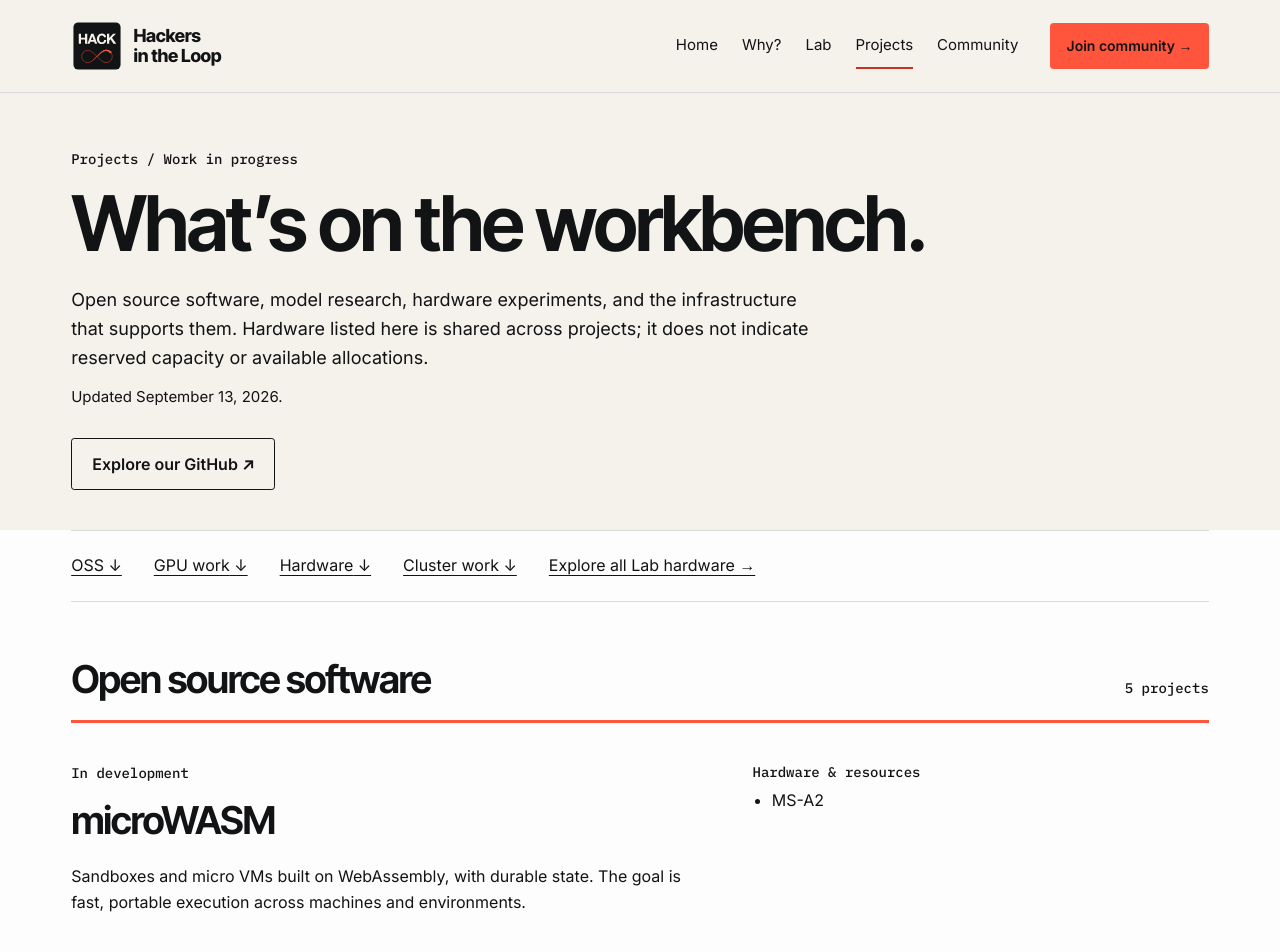
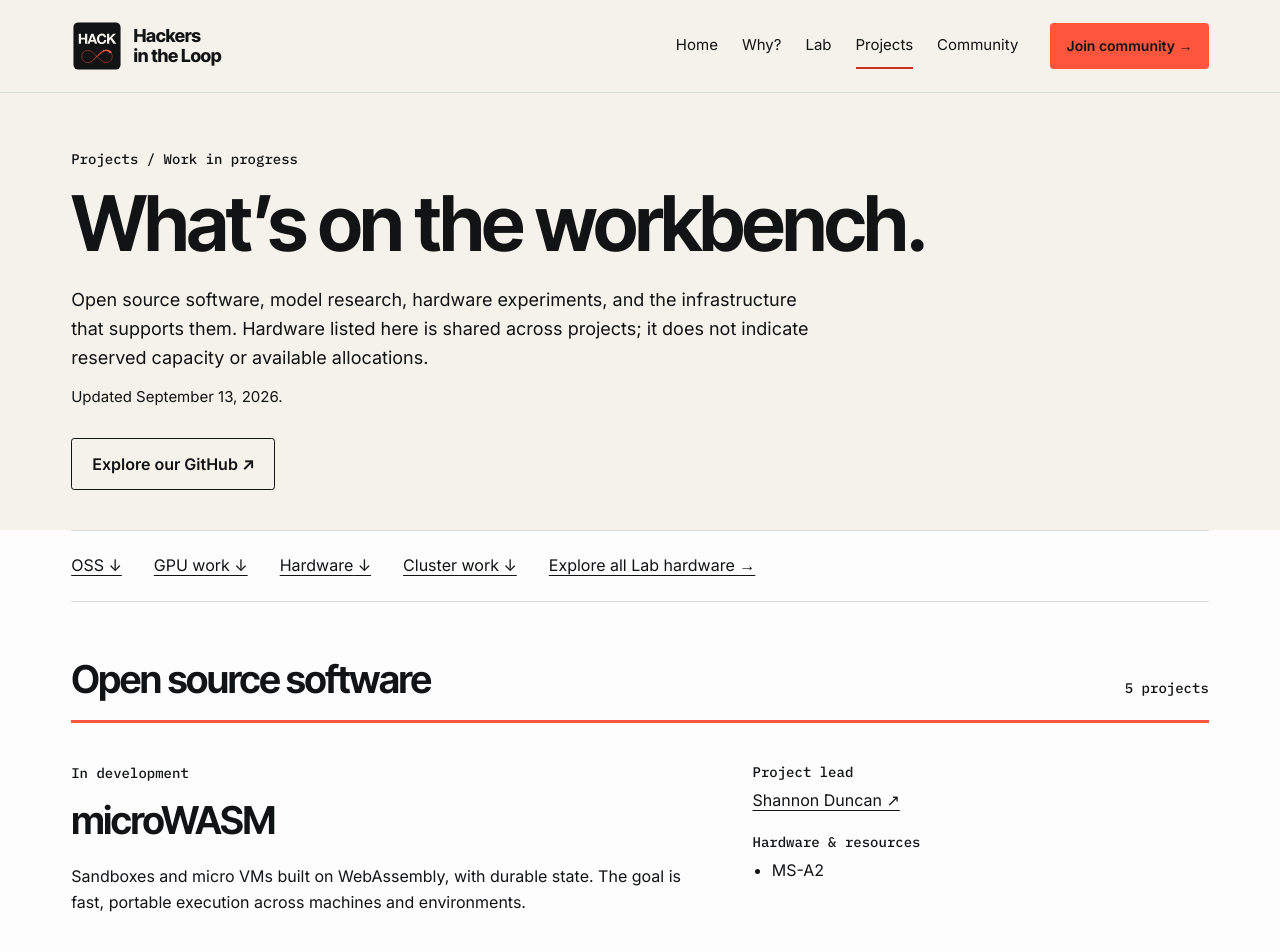
Before and after one commit to Hackers-in-the-Loop/website, a Next.js app: page /projects in a window 1280 px wide. Shown: the top 952 px of the page. Built offline with nearby package versions, Linux system fonts and the light colour scheme; no server answers.

Commit message:
Add project leads to active project records

```diff
--- a/src/app/(current)/projects/page.tsx
+++ b/src/app/(current)/projects/page.tsx
@@ -14,7 +14,7 @@ export default function ProjectsPage() {
         <div className="v2-project-group-heading"><h2 id={`${group.id}-title`}>{group.name}</h2><p className="v2-kicker">{labProjects.filter(project => project.group === group.id).length} projects</p></div>
         {labProjects.filter(project => project.group === group.id).map(project => <article className="v2-project" id={project.id} key={project.id} aria-labelledby={`${project.id}-title`}>
           <div><p className="v2-kicker">{project.stage}</p><h3 id={`${project.id}-title`}>{project.name}</h3><p>{project.description}</p>{project.link && <a className="v2-link v2-project-external" href={project.link.url} target="_blank" rel="noreferrer">{project.link.label} ↗</a>}</div>
-          <dl><div><dt>Hardware & resources</dt><dd><ul>{project.resources.map(resource => <li key={resource}>{resource}</li>)}</ul></dd></div>{project.target && <div><dt>Working toward</dt><dd>{project.target}</dd></div>}</dl>
+          <dl><div><dt>Project lead</dt><dd>{project.lead ? project.lead : <a className="v2-project-lead" href={siteConfig.xUrl} target="_blank" rel="noreferrer">Shannon Duncan ↗</a>}</dd></div><div><dt>Hardware & resources</dt><dd><ul>{project.resources.map(resource => <li key={resource}>{resource}</li>)}</ul></dd></div>{project.target && <div><dt>Working toward</dt><dd>{project.target}</dd></div>}</dl>
         </article>)}
       </section>)}
     </div>
--- a/src/components/v2/site.css
+++ b/src/components/v2/site.css
@@ -201,3 +201,5 @@
 .v2-project-group-heading .v2-kicker { margin: 0; }
 .v2-project .v2-kicker { margin-bottom: .75rem; }
 .v2-project-external { display: inline-block; margin-top: 1rem; }
+.v2-project-lead { text-decoration: underline; text-underline-offset: .25em; }
+.v2-project-lead:hover { color: var(--signal-deep); }
--- a/src/content/lab-projects.ts
+++ b/src/content/lab-projects.ts
@@ -18,6 +18,7 @@ type LabProject = {
   resources: string[];
   target?: string;
   link?: { label: string; url: string };
+  lead?: string;
 };
 
 export const labProjects: LabProject[] = [
@@ -80,6 +81,7 @@ export const labProjects: LabProject[] = [
     id: "wrist-pet", group: "hardware", name: "A tiny pet on your wrist", stage: "In development",
     description: "A Tamagotchi-style watch or wristband game Shannon is building with his daughter. She is designing it and working with Claude Code and an ESP32-S3 touchscreen to bring it to life.",
     resources: ["Microbench", "ESP32-S3 with touchscreen"],
+    lead: "Shannon’s Daughter",
   },
   {
     id: "cluster-monitoring", group: "cluster", name: "Cluster monitoring & HUD", stage: "Setup in progress",
```
Also changed, not shown: 1 other file (tests, documents, lock files or other folders).
